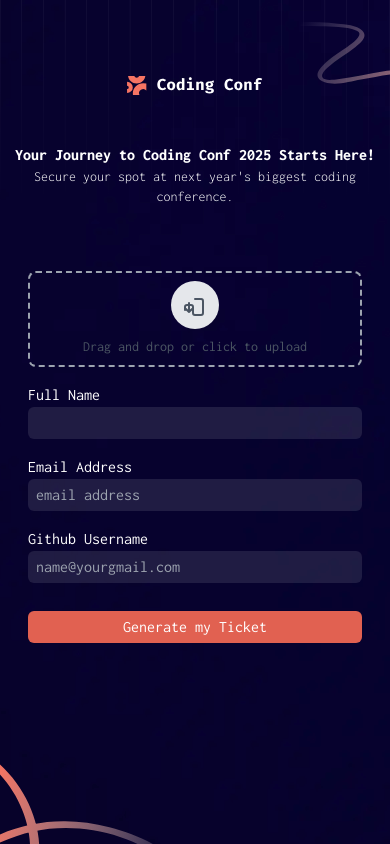
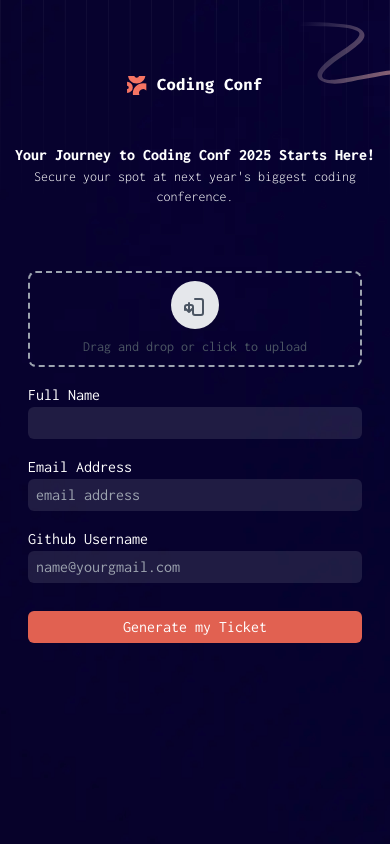
Before and after one commit to darkweb907/Ticket, a React (Vite) app: page / in a window 390 px wide. Shown: the top 844 px of the page. Built offline with nearby package versions, Linux system fonts and the light colour scheme.

Commit message:
Update Background component layout and adjust mage height

```diff
--- a/src/component/Background.jsx
+++ b/src/component/Background.jsx
@@ -9,14 +9,15 @@
 
 const Background = () => {
   return (
-    <div className="mage md:overflow-hidden">
+    <div className=" h-screen w-full ">
+      <div className="mage overflow-hidden">
         <img
           className="top w-[35%] absolute right-0 top-5 "
           src={Top}
           alt="not descover"
         />
         <img
-        className="bottom w-[57%] left-0 absolute bottom-[-69px] "
+          className="bottom w-[57%] left-0 h-[50vh] absolute bottom-[-69px] "
           src={Line}
           alt="not descover"
         />
@@ -36,6 +37,7 @@
           </div>
         </div>
       </div>
+    </div>
   );
 };
 
--- a/src/index.css
+++ b/src/index.css
@@ -13,7 +13,7 @@
 }
 
 .mage {
-  @apply relative bg-[url("./assets/images/background-mobile.png")] md:bg-[url("./assets/images/background-tablet.png")] mx-auto  h-[100vh] max-w-[789px] lg:bg-[url("./assets/images/background-desktop.png")];
+  @apply relative bg-[url("./assets/images/background-mobile.png")] md:bg-[url("./assets/images/background-tablet.png")] mx-auto h-[130vh]  md:h-[120vh] max-w-[789px] lg:bg-[url("./assets/images/background-desktop.png")];
 }
 .text-gradient {
   @apply bg-GOrange;
```
Lines whose indentation alone changed are shown as unchanged.
